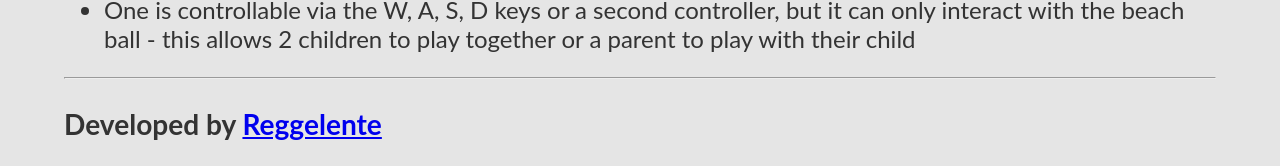
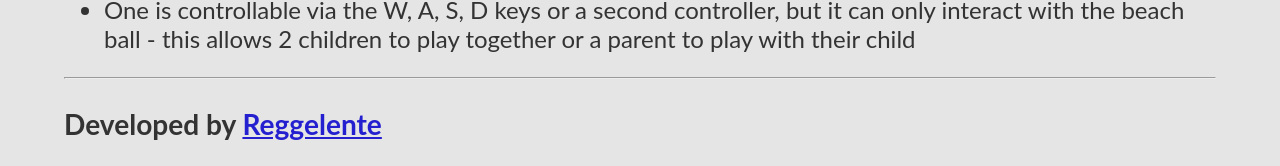
Before and after one commit to reggelente/InvincibleFins, a Jekyll site: the page built from README.md, in a window 1280 px wide. Shown: the part 2082-2248 px from the top of the page. Built offline with Jekyll 4.4.1, drawn with Linux system fonts in a browser that asks for light colours; our own code applies the rules of GitHub Pages for plain Markdown files.

Commit message:
Update main.scss

```diff
--- a/_sass/main.scss
+++ b/_sass/main.scss
@@ -20,3 +20,7 @@ img[alt=headerImage] {
   max-width: 100%;
   height: auto;
 }
+
+a, a:visited, a:hover, a:active {
+  color: #2420d0;
+}
```
